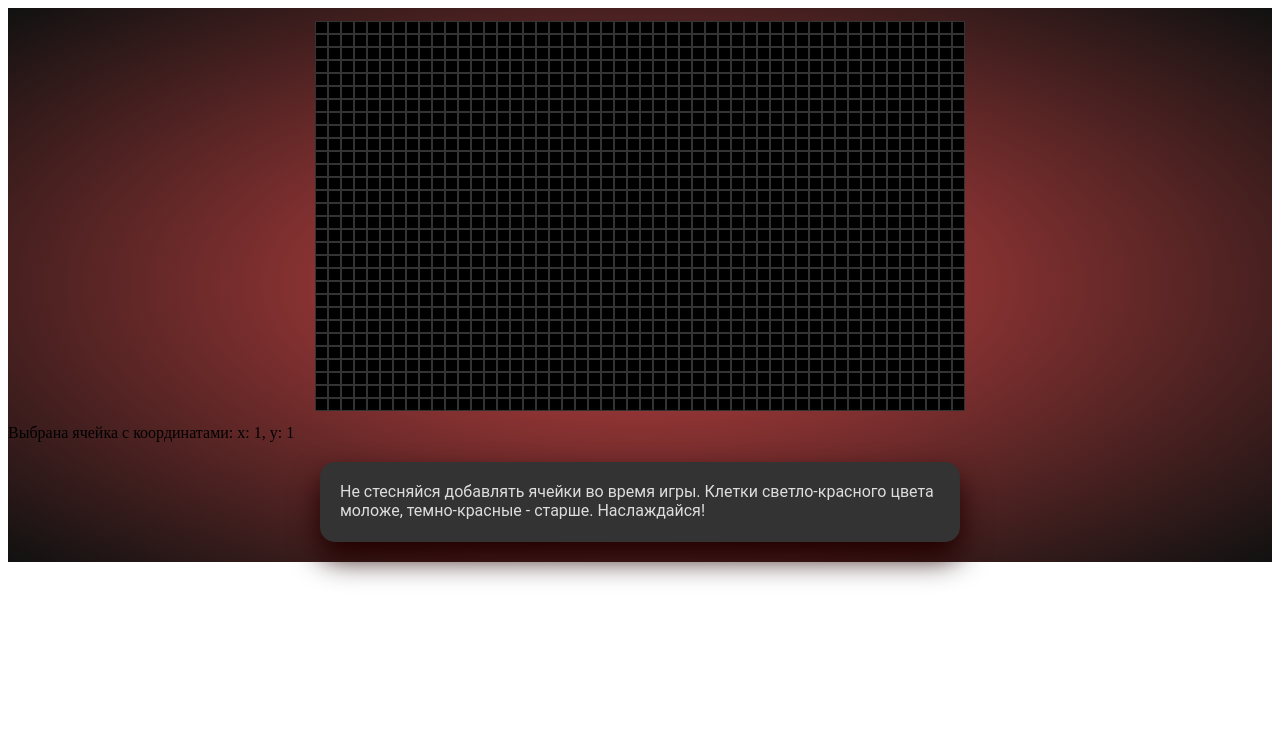
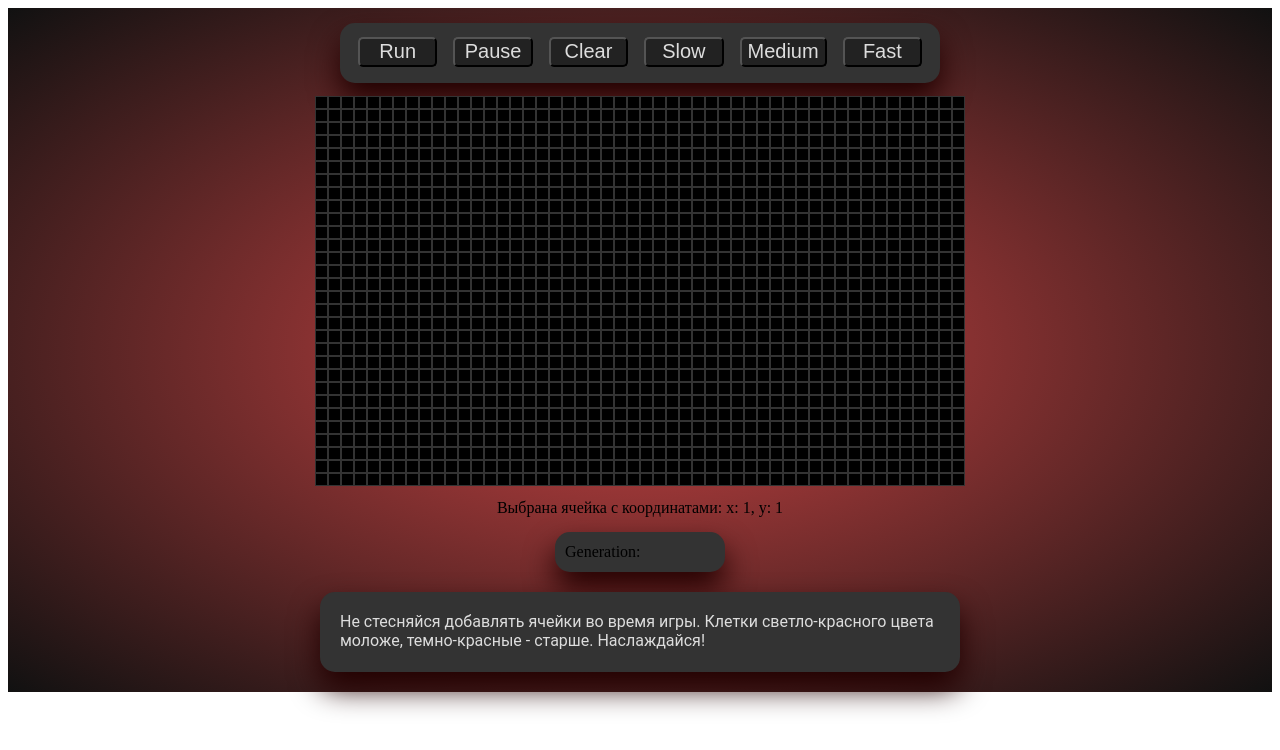
Before and after one commit to Reustick/game-of-life, a React app: page / in a window 1280 px wide. Shown: the top 750 px of the page. Built offline with nearby package versions, Linux system fonts and the light colour scheme.

Commit message:
Добавит новые компоненты и к ним стили

```diff
--- a/src/App.tsx
+++ b/src/App.tsx
@@ -2,11 +2,14 @@ import React, { useState } from 'react'
 import { Grid } from '@/components/Grid'
 import { DescriptionOfRules } from '@/components/DescriptionOfRules'
 import styled from '@emotion/styled'
+import { ControlMenu } from '@/components/ControlMenu'
+import { GenerationCounter } from '@/components/GenerationCounter'
 
 const AppBody = styled.div`
   background-image: radial-gradient(#c44, #111);
   display: flex;
   flex-direction: column;
+  align-items: center;
 `
 
 export const App = () => {
@@ -21,11 +24,13 @@ export const App = () => {
 
   return (
     <AppBody role="app">
+      <ControlMenu />
       <Grid x={rows} y={columns} onClick={cl} />
       <div>
         Выбрана ячейка с координатами:{' '}
         {`x: ${selectCell.x + 1}, y: ${selectCell.y + 1}`}
       </div>
+      <GenerationCounter />
       <DescriptionOfRules />
     </AppBody>
   )
--- /dev/null
+++ b/src/components/ControlMenu.tsx
@@ -0,0 +1,38 @@
+import React from 'react'
+import styled from '@emotion/styled'
+
+export const ControlMenu = () => {
+  return (
+    <ButtonWrapper>
+      <ButtonMenu>Run</ButtonMenu>
+      <ButtonMenu>Pause</ButtonMenu>
+      <ButtonMenu>Clear</ButtonMenu>
+      <ButtonMenu>Slow</ButtonMenu>
+      <ButtonMenu>Medium</ButtonMenu>
+      <ButtonMenu>Fast</ButtonMenu>
+    </ButtonWrapper>
+  )
+}
+
+const ButtonMenu = styled.button`
+  display: flex;
+  justify-content: center;
+  background: #222;
+  color: #ddd;
+  width: 100px;
+  height: 30px;
+  margin: 4px 8px 0 8px;
+  float: left;
+  font-size: 20px;
+  border-radius: 5px;
+`
+const ButtonWrapper = styled.div`
+  display: flex;
+  background: #333;
+  width: 580px;
+  height: 40px;
+  margin: 15px auto 0;
+  padding: 10px;
+  border-radius: 15px;
+  box-shadow: 0px 16px 30px 0px #200;
+`
--- /dev/null
+++ b/src/components/GenerationCounter.tsx
@@ -0,0 +1,20 @@
+import React from 'react'
+import styled from '@emotion/styled'
+
+export const GenerationCounter = () => {
+  return <GenerationWrapper>Generation: </GenerationWrapper>
+}
+
+const GenerationWrapper = styled.div`
+  display: flex;
+  justify-content: center;
+  align-items: flex-start;
+  flex-direction: column;
+  background: #333;
+  width: 150px;
+  height: 20px;
+  margin: 15px auto 0;
+  padding: 10px;
+  border-radius: 15px;
+  box-shadow: 0px 16px 30px 0px #200;
+`
```
Also changed, not shown: 1 other file (tests, documents, lock files or other folders).
